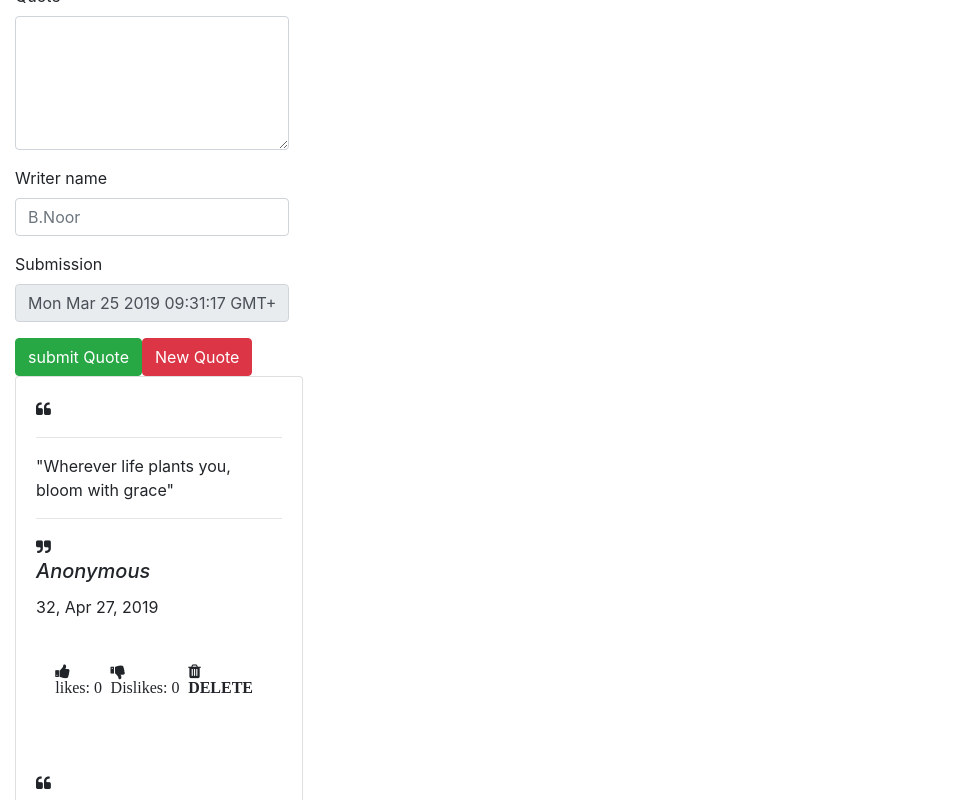
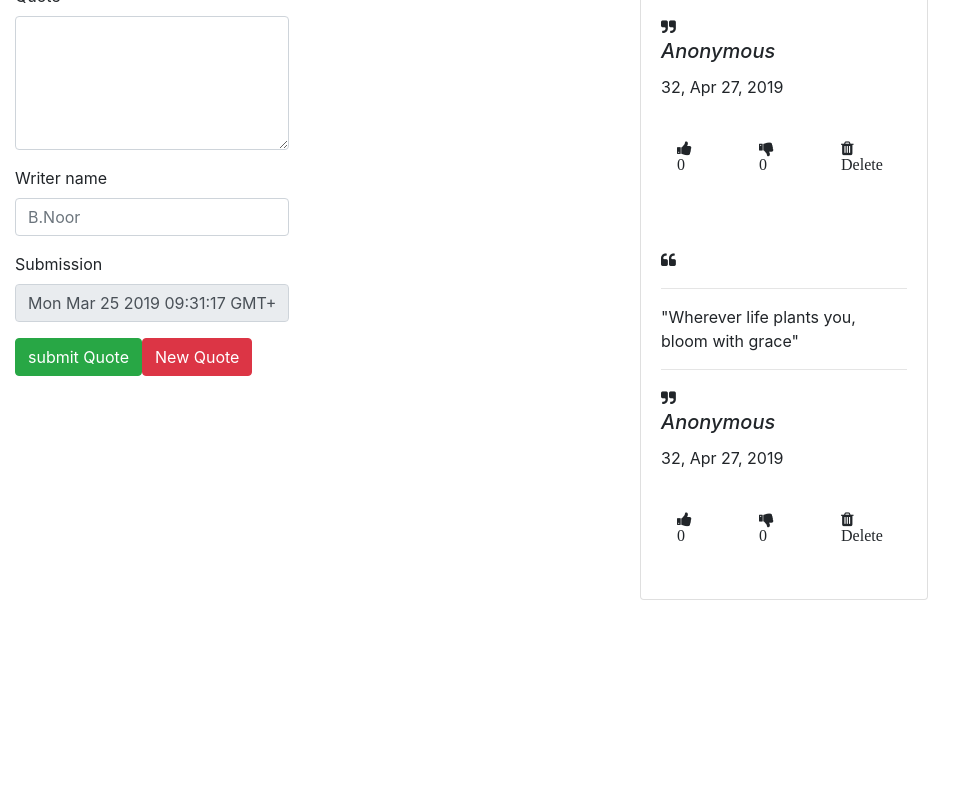
Before and after one commit to badruu/quote-maker, an Angular app: page / in a window 1280 px wide. Shown: the part 460-1260 px from the top of the page, without its empty margins (0-976 px from the left). After the commit the page ends 1060 px from the top, so only its background shows below. Built offline with nearby package versions, Linux system fonts and the light colour scheme; what angular-font-awesome would draw is missing.

Commit message:
add grid system to the quote.component.html and quote-view.component.html

```diff
--- a/src/app/quote-view/quote-view.component.html
+++ b/src/app/quote-view/quote-view.component.html
@@ -9,11 +9,15 @@
   </div>
 
     <!-- quote making form -->
-
+  <div class="row">
+    <div class="col-md-6">
         <div class="quote-form">
             <h3> WOULD YOU LIKE TO ADD A QUOTE?</h3>
             <app-quote-form (addQuote) = "addNewQuote($event)"></app-quote-form>
           </div>
+
+    </div>
+
 
       <!-- first quote -->
 
@@ -35,4 +39,8 @@
           </div>
         </div>
       </div>
+
+
   </div>
+
+</div>
--- a/src/app/quote/quote.component.html
+++ b/src/app/quote/quote.component.html
@@ -1,5 +1,13 @@
 <div class="container-fluid">
-  <i class="fa fa-thumbs-up" (click) = quoteLike(quote) style="padding: 2%"><p>likes: {{quote.likes}}</p><br></i>
-  <i class="fa fa-thumbs-down" (click)=quoteDislike(quote) style="padding: 2%"><p>Dislikes: {{quote.dislikes}}</p><br></i>
-  <i class="fa fa-trash" (click) = 'quoteDelete(true)' style="padding: 2%"><p style="font-weight:800">DELETE</p><br></i>
+  <div class="row">
+    <div class="col-md-4">
+        <i class="fa fa-thumbs-up" (click) = quoteLike(quote) style="padding: 2%"><p>{{quote.likes}}</p><br></i>
+    </div>
+    <div class="col-md-4">
+        <i class="fa fa-thumbs-down" (click)=quoteDislike(quote) style="padding: 2%"><p>{{quote.dislikes}}</p><br></i>
+    </div>
+    <div class="col-md-4">
+        <i class="fa fa-trash" (click) = 'quoteDelete(true)' style="padding: 2%"> <br> Delete</i>
+    </div>
+  </div>
 </div>
```
Lines whose indentation alone changed are shown as unchanged.
